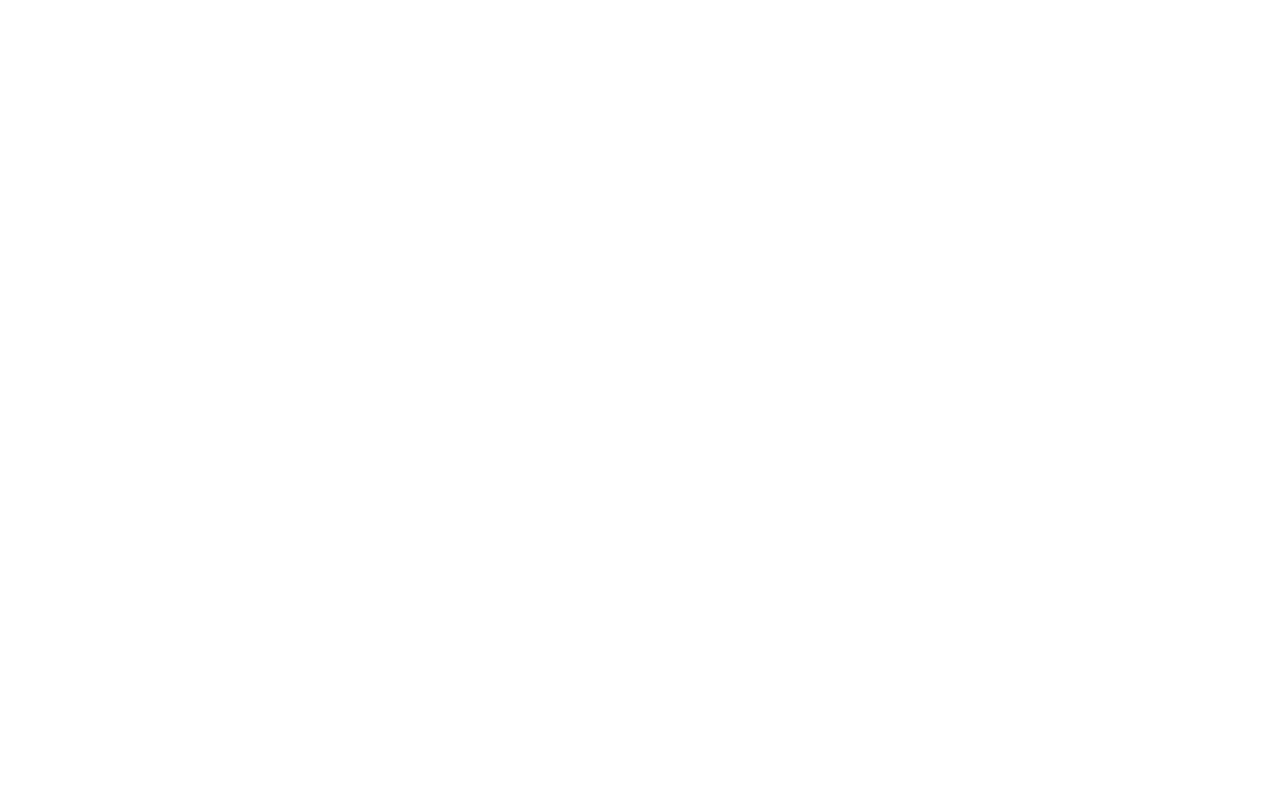
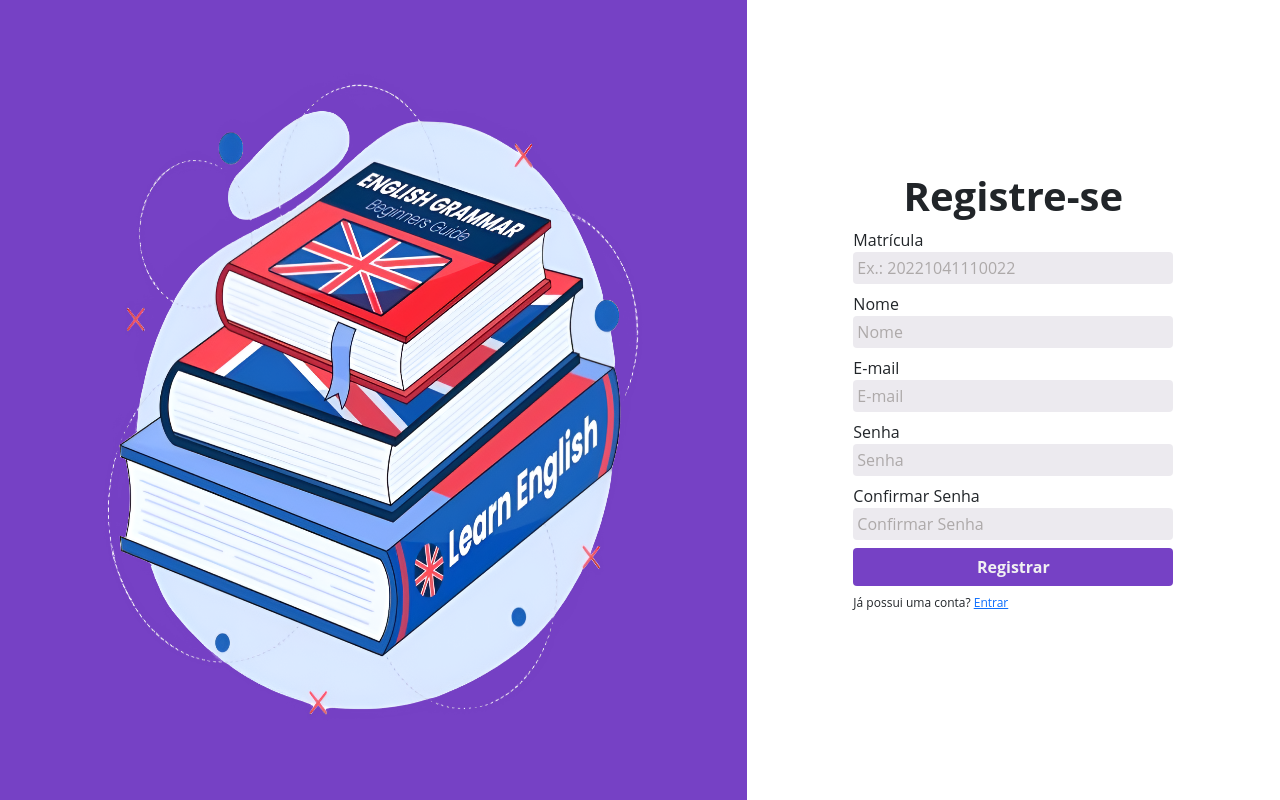
Before and after one commit to lysabacate/Projeto-MECK, a Flask app: page /registre-se in a window 1280 px wide. Before the commit the page is empty. Run offline with Flask 3, Linux system fonts and the light colour scheme.

Commit message:
enviando pagina de registro

```diff
--- a/templates/pagina-registrar-conta.html
+++ b/templates/pagina-registrar-conta.html
@@ -5,8 +5,41 @@
     <meta name="viewport" content="width=device-width, initial-scale=1.0">
     <link rel="stylesheet" href="static/css/style.css">
     <title>Registre-se</title>
+    <link href="https://cdn.jsdelivr.net/npm/bootstrap@5.0.2/dist/css/bootstrap.min.css" rel="stylesheet" integrity="sha384-EVSTQN3/azprG1Anm3QDgpJLIm9Nao0Yz1ztcQTwFspd3yD65VohhpuuCOmLASjC" crossorigin="anonymous">
+    <script src="https://cdn.jsdelivr.net/npm/bootstrap@5.0.2/dist/js/bootstrap.bundle.min.js" integrity="sha384-MrcW6ZMFYlzcLA8Nl+NtUVF0sA7MsXsP1UyJoMp4YLEuNSfAP+JcXn/tWtIaxVXM" crossorigin="anonymous"></script>
 </head>
-<body>
-
+<body id="login">
+    <section class='container-fluid h-100 p-0 m-0 row'>
+        <div id='loginimg' class='col-7 roxobg d-flex justify-content-center align-items-center'>
+            <img class='imglogin' src="/static/img/imagemlogin.png" alt="">
+        </div>
+        <div class='blocoentrar col p-0 d-flex flex-column align-items-center justify-content-center'>
+            <h1 class='fw-bold'>Registre-se</h1>
+            <form action="{{url_for('dashboard')}}" class='informacoes d-flex flex-column align-items-center gap-2'>
+                <div class='w-100'>
+                    <label class='align-self-start' for="Matrícula">Matrícula</label>
+                    <input class='p-1 rounded w-100' type="text" name="Matrícula" placeholder="Ex.: 20221041110022">
+                </div>
+                <div class='w-100'>
+                    <label class='align-self-start' for="Nome">Nome</label>
+                    <input class='p-1 rounded w-100' type="text" name="Nome" placeholder="Nome">
+                </div>
+                <div class='w-100'>
+                    <label class='align-self-start' for="E-mail">E-mail</label>
+                    <input class='p-1 rounded w-100' type="text" name="E-mail" placeholder="E-mail">
+                </div>
+                <div class='w-100'>
+                    <label class='align-self-start' for="Senha">Senha</label>
+                    <input class='p-1 rounded w-100' type="text" name="Senha" placeholder="Senha">
+                </div>
+                <div class='w-100'>
+                    <label class='align-self-start' for="Confirmar Senha">Confirmar Senha</label>
+                    <input class='p-1 rounded w-100' type="text" name="Confirmar Senha" placeholder="Confirmar Senha">
+                </div>
+                <input class='fw-bold bentrar btn w-100' type="submit" value="Registrar">
+                <p class='align-self-start'>Já possui uma conta? <a href="{{url_for('entrar')}}">Entrar</a></p>
+            </form>
+        </div>
+    </section>
 </body>
 </html>
```
